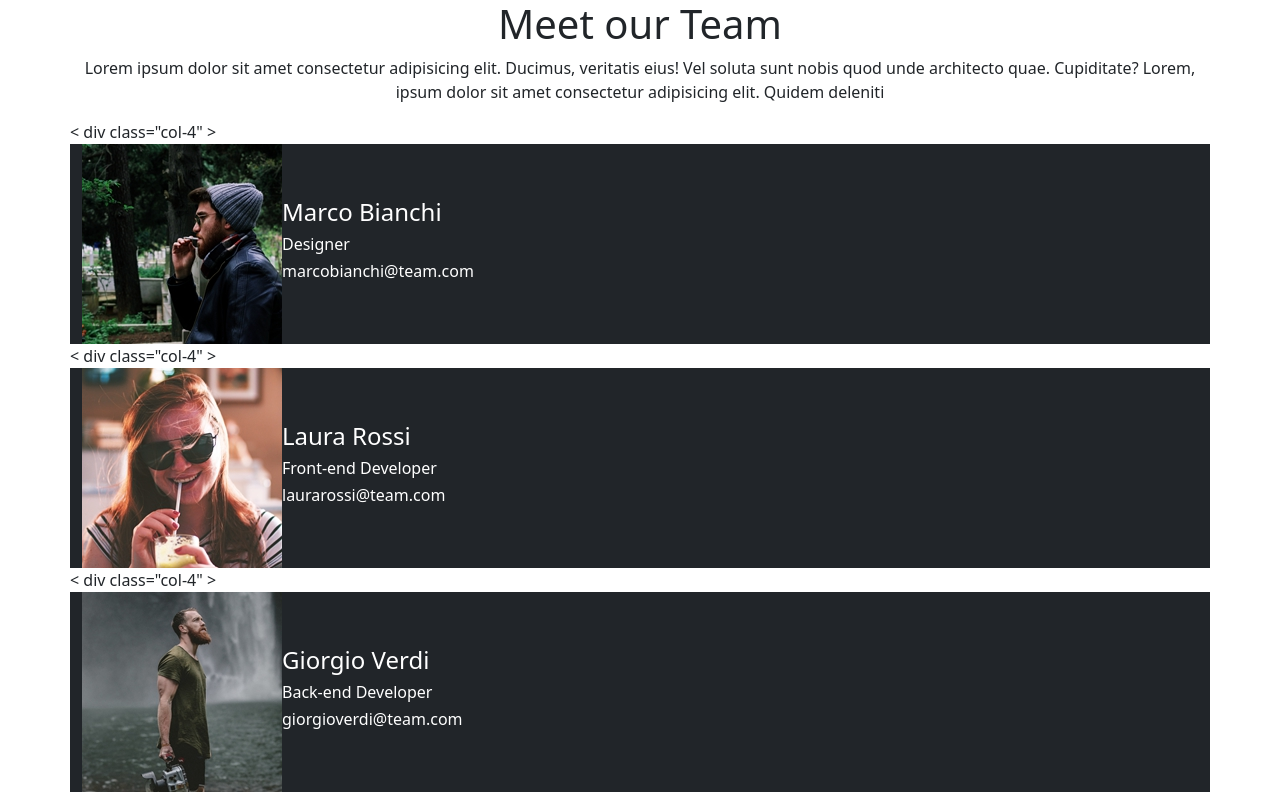
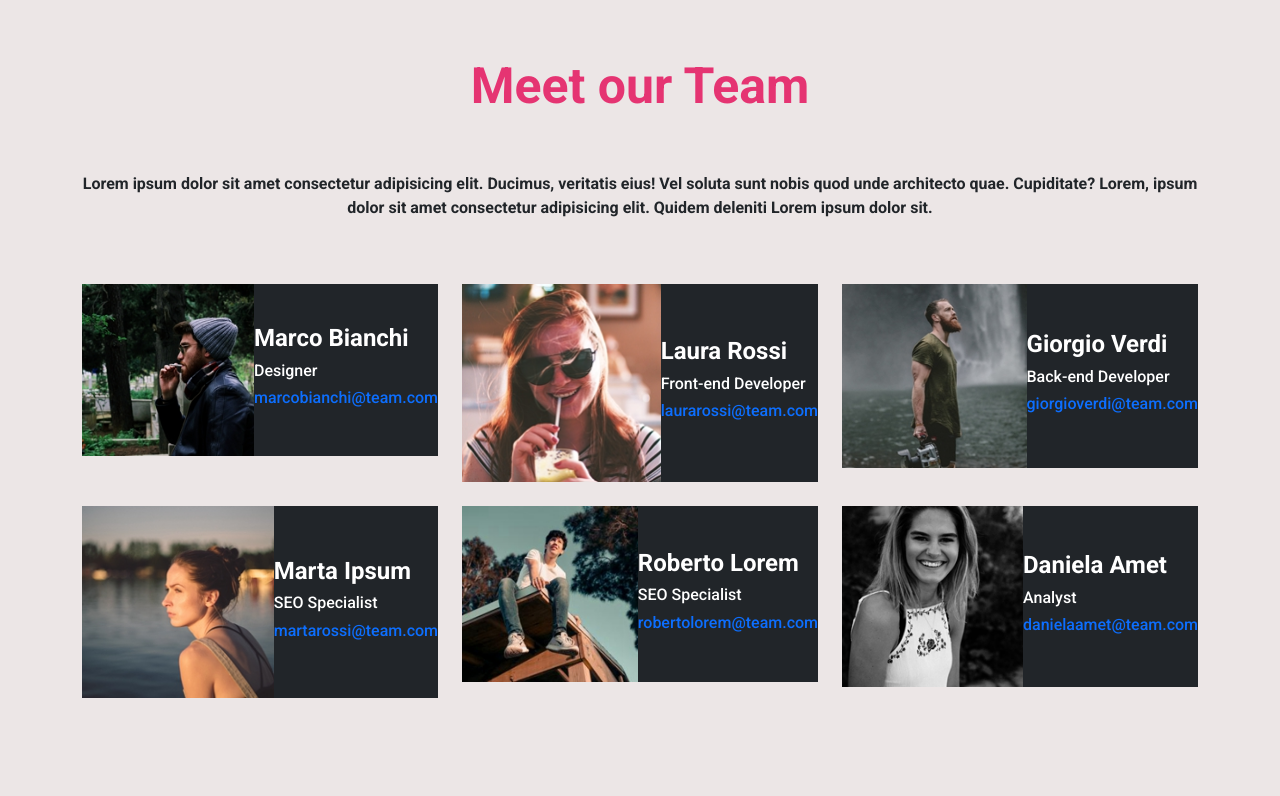
Before and after one commit to GaetanoNicotra/js-our-team, a plain HTML site: page index.html in a window 1280 px wide. Shown: the top 796 px of the page. Drawn offline with nearby package versions, Linux system fonts and the light colour scheme.

Commit message:
[UPD] stilizzazione della pagina tramite css e bootstrap

```diff
--- a/css/style.css
+++ b/css/style.css
@@ -0,0 +1,15 @@
+body{
+    background-color: rgb(236, 230, 230);
+    font-family: Roboto;
+}
+
+h1{
+    color:#E53472;
+    font-weight: bolder;
+    font-size: 50px;
+    margin: 5%;
+}
+
+h4{
+    font-weight: bolder;
+}
--- a/index.html
+++ b/index.html
@@ -4,6 +4,10 @@
 <head>
     <meta charset="UTF-8">
     <meta name="viewport" content="width=device-width, initial-scale=1.0">
+    <link rel="preconnect" href="https://fonts.googleapis.com">
+    <link rel="preconnect" href="https://fonts.gstatic.com" crossorigin>
+    <link href="https://fonts.googleapis.com/css2?family=Roboto:ital,wght@0,100..900;1,100..900&display=swap"
+        rel="stylesheet">
     <link href="https://cdn.jsdelivr.net/npm/bootstrap@5.3.3/dist/css/bootstrap.min.css" rel="stylesheet"
         integrity="sha384-QWTKZyjpPEjISv5WaRU9OFeRpok6YctnYmDr5pNlyT2bRjXh0JMhjY6hW+ALEwIH" crossorigin="anonymous">
     <link rel="stylesheet" href="./css/style.css">
@@ -15,9 +19,9 @@
         <div class="row text-center">
             <div class="col-12">
                 <h1>Meet our Team</h1>
-                <p>Lorem ipsum dolor sit amet consectetur adipisicing elit. Ducimus, veritatis eius! Vel soluta sunt
+                <p class="pb-5"><b>Lorem ipsum dolor sit amet consectetur adipisicing elit. Ducimus, veritatis eius! Vel soluta sunt
                     nobis quod unde architecto quae. Cupiditate? Lorem, ipsum dolor sit amet consectetur adipisicing
-                    elit. Quidem deleniti</p>
+                    elit. Quidem deleniti Lorem ipsum dolor sit.</b></p>
             </div>
         </div>
         <div class="row" id="team-members">
--- a/script.js
+++ b/script.js
@@ -40,7 +40,7 @@ const teamMembers = [
 // creo la funzione che mi permette di creare le singole card
 
 const cardCreator = (member) => {
-  const card = `< div class="col-4" >
+  const card = `<div class="col-4 mb-4">
     <div class="card-container d-flex align-items-center bg-dark">
       <div class="img-team">
         <img src="${member.img}" alt="male1" class="img-fluid">
@@ -48,7 +48,7 @@ const cardCreator = (member) => {
       <div class="text-team text-white">
         <h4>${member.name}</h4>
         <h6>${member.role}</h6>
-        <h6>${member.email}</h6>
+        <h6 class="text-primary">${member.email}</h6>
       </div>
     </div>
   </div >`
```
